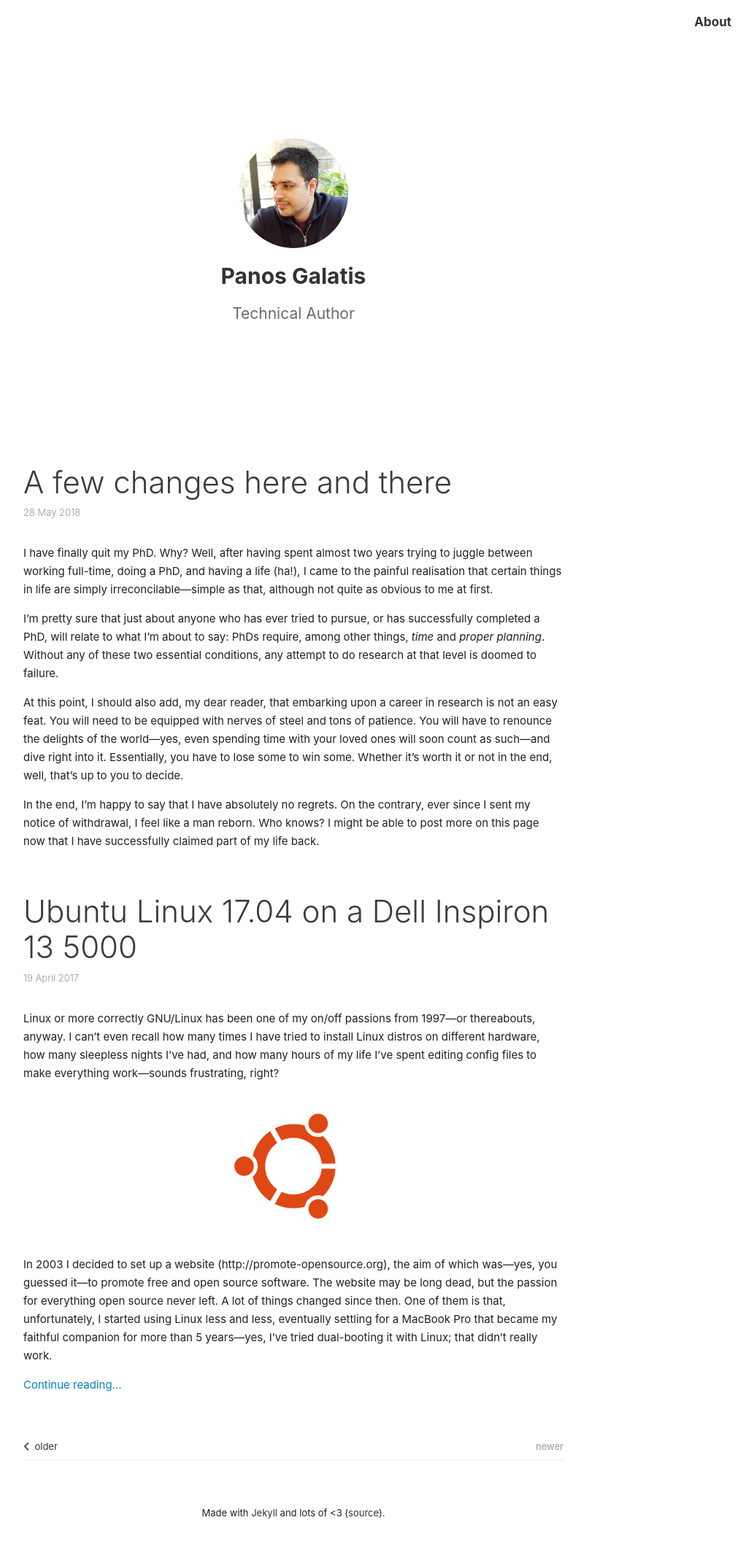
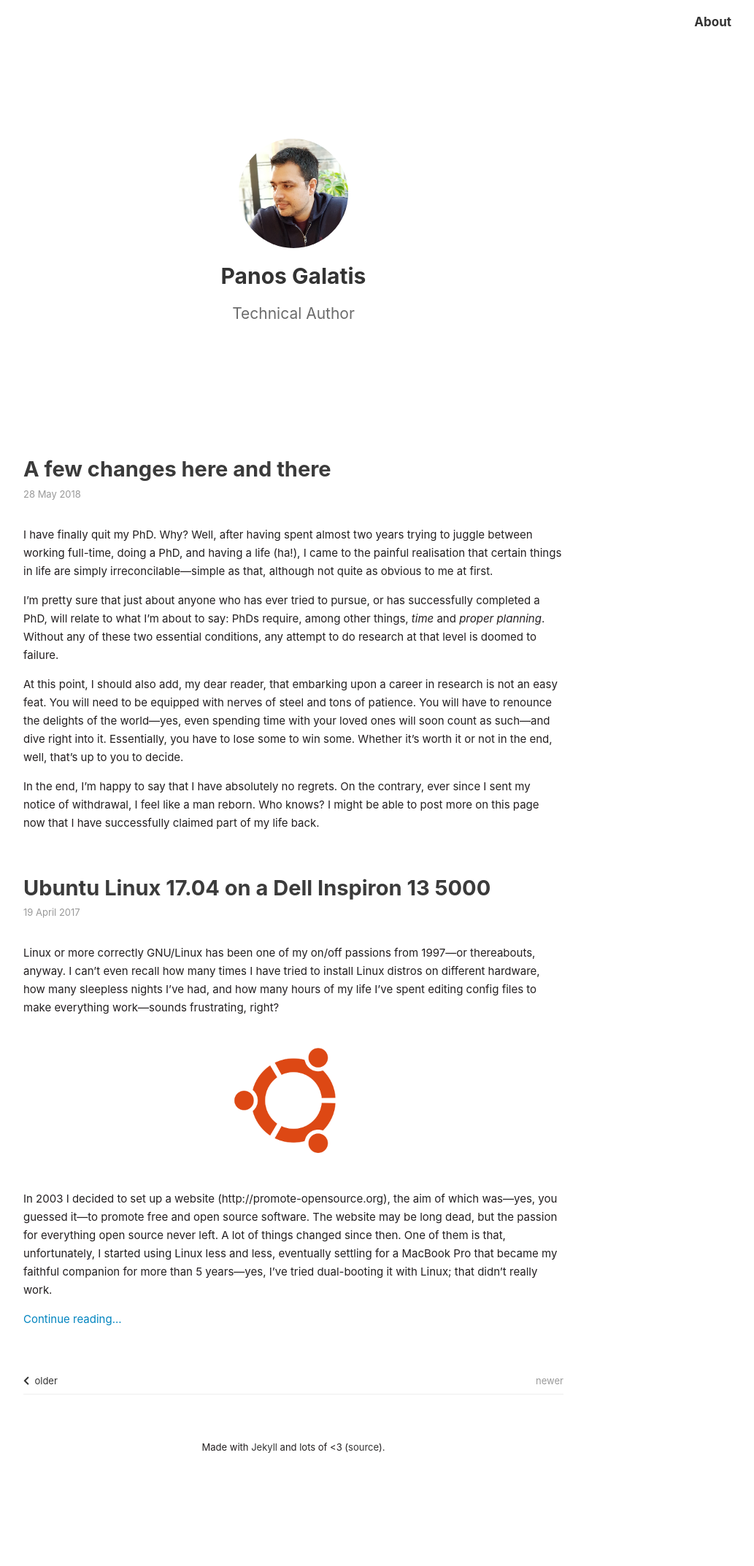
Before and after one commit to pgalatis/pgalatis.github.io, a Jekyll site: the page built from index.html, in a window 1280 px wide. Shown: the whole page at 73% size, without its empty margins (238-1271 px from the left). Built offline with Jekyll 4.4.1, drawn with Linux system fonts in a browser that asks for light colours; nearby versions of some CDN libraries; the list of posts is cut into pages by our own code; after the commit the page ends 2056 px from its top, so only the background shows below that.

Commit message:
Update style.css

```diff
--- a/css/style.css
+++ b/css/style.css
@@ -78,19 +78,6 @@ nav.menu a, nav.social a {
 	font-size: 14px;
 }
 
-
-.fa {
-	color: #555;
-	-webkit-transition: 0.3s ease-in;
-  	-moz-transition: 0.3s ease-in;
-  	-ms-transition: 0.3s ease-in;
-  	transition: 0.3s ease-in;
-}
-
-a:hover .fa {
-	color: #000 !important;
-}
-
 .wrapper {
 	max-width: 740px;
 	line-height: 25px;
@@ -125,21 +112,21 @@ nav.info a {
 }
 
 h2 {
-    font-weight: 300;
-    font-size: 42px;
+    font-weight: 700;
+    font-size: 29px;
     line-height: 1.156;
     margin-bottom: 5px;
 }
 
 h3 {
-    font-weight: 300;
-    font-size: 30px;
+    font-weight: 600;
+    font-size: 26px;
     line-height: 1.156;
 }
 
 p.timestamp {
     color: #999;
-    font-weight: 300!important;
+    font-weight: 400!important;
     font-size: 13px!important;
     margin-bottom: 30px;
     margin-top: 0;
@@ -171,17 +158,6 @@ p.img {
 
 .MathJax {
 	font-size: 14px !important;
-}
-
-header.top:after {
-    display: block;
-    content: "";
-    max-width: 640px;
-    height: 1px;
-    margin: 2rem 0;
-    background-color: #eee;
-    clear: both;
-    display: none;
 }
 
 .post p, ul, ol {
```
